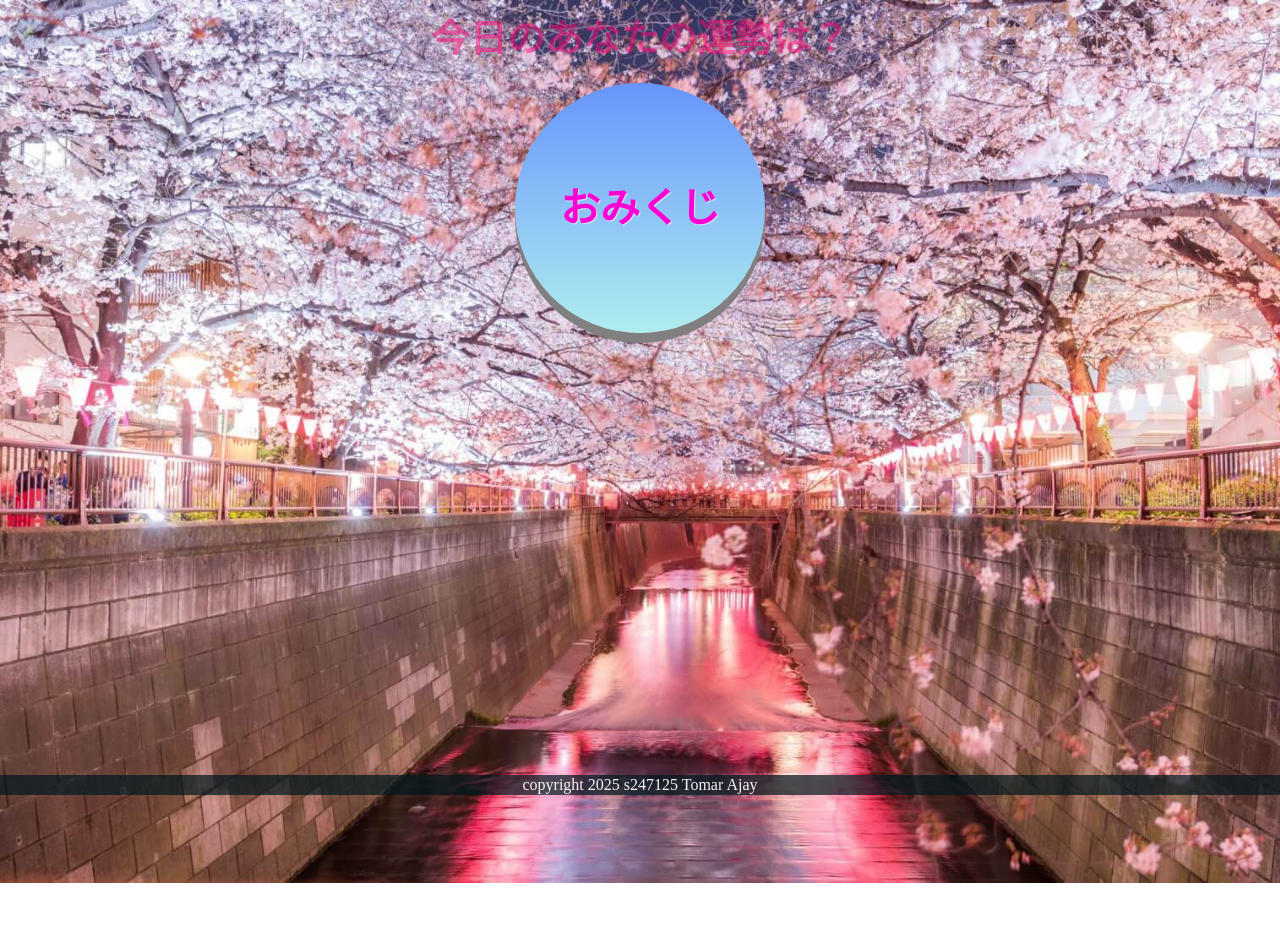
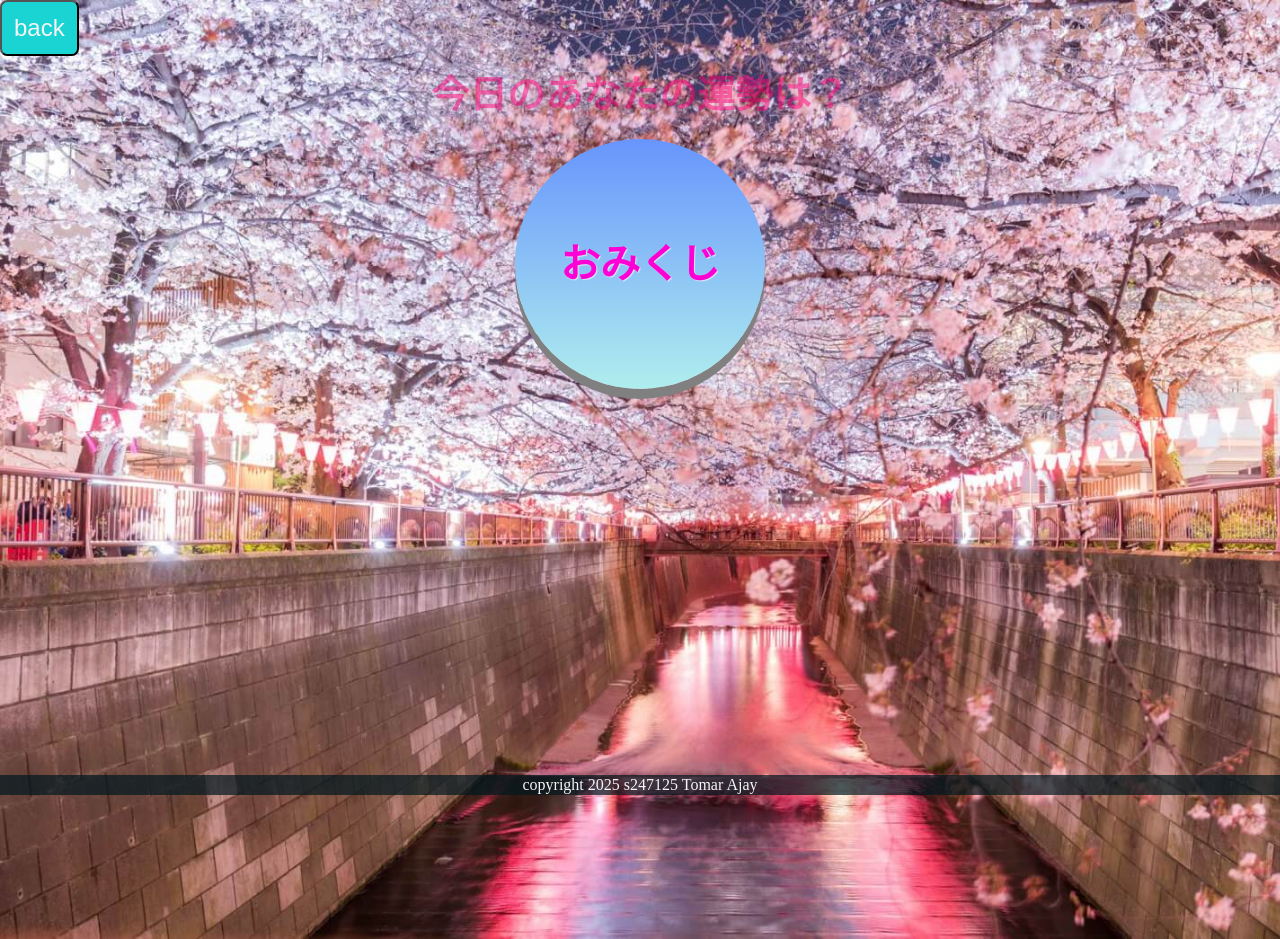
Before and after one commit to tomar0077/mobileapp, a plain HTML site: page 09_omikuji/omikuji.html in a window 1280 px wide. Before the commit the page ends 883 px from the top, so only its background shows below. Drawn offline with nearby package versions, Linux system fonts and the light colour scheme.

Commit message:
Add files via upload

```diff
--- a/02_calculator_v1/css/calculator.css
+++ b/02_calculator_v1/css/calculator.css
@@ -8,14 +8,17 @@ html {
 
 /* 「*」はユニバーサルセレクタ（すべての要素を対象にするセレクタ）でbox-sizing: border-box;を指定 */
 /* この指定（してい）はborderとpaddingをボックスサイズ（widthとheight）の中に含めて算出するので、スタイリングがしやすい*/
-*, *::before, *::after {
+*,
+*::before,
+*::after {
   box-sizing: border-box;
 }
 
 body {
   /* line-height: 1.5; */
   color: rgb(73, 72, 72);
-  font-size: 1.6em; /* 16px */
+  font-size: 1.6em;
+  /* 16px */
   font-family: "Helvetica Neue",
     Arial,
     "Hiragino Kaku Gothic ProN",
@@ -25,6 +28,7 @@ body {
   background: #EEEEEE;
   overflow: hidden;
 }
+
 /*******************************************************/
 /* ヘッダー                                             */
 /*******************************************************/
@@ -33,25 +37,33 @@ h1 {
   color: rgb(26, 212, 212);
   text-align: center;
 }
+
 /*******************************************************/
 /* 計算機全体                                           */
 /*******************************************************/
 .wrapper {
-  position: relative;/*相対位置*/
-  max-width: 100vw;  /*すべての要素をbox-sizing:border-boxとしているので全て含めてmin-width:100vwに*/
-  min-height: 100vh; /*すべての要素をbox-sizing:border-boxとしているので全て含めてmin-height:100vhに*/
+  position: relative;
+  /*相対位置*/
+  max-width: 100vw;
+  /*すべての要素をbox-sizing:border-boxとしているので全て含めてmin-width:100vwに*/
+  min-height: 100vh;
+  /*すべての要素をbox-sizing:border-boxとしているので全て含めてmin-height:100vhに*/
   margin: 0;
   padding: 0;
-  padding-bottom: 23px;/*footer+paddingの高さ*/
+  padding-bottom: 23px;
+  /*footer+paddingの高さ*/
   text-align: center;
 }
 
 .f-container {
   display: flex;
   flex-direction: row;
-  justify-content:center; /*アイテムを上下中央揃えで配置*/
-  align-items: center; /*アイテムを上下中央揃えで配置*/
+  justify-content: center;
+  /*アイテムを上下中央揃えで配置*/
+  align-items: center;
+  /*アイテムを上下中央揃えで配置*/
 }
+
 .f-item {
   margin: 0;
   padding: 0;
@@ -68,7 +80,7 @@ input[type=number] {
   border: solid 0.01em grey;
 }
 
-#calcType  {
+#calcType {
   margin: 0.05em;
   padding: 0;
   width: 3em;
@@ -88,6 +100,7 @@ input[type=number] {
   text-align: center;
   vertical-align: middle;
 }
+
 /* 「＝」をボタンにする */
 /* #btnEqual {
   margin: 0.05em;
@@ -107,7 +120,7 @@ input[type=number] {
   transform: translateY(4px);
 } */
 
-#result  {
+#result {
   margin: 0.05em;
   padding: 0;
   width: 3em;
@@ -116,12 +129,15 @@ input[type=number] {
   text-align: left;
   vertical-align: middle;
 }
+
 /*******************************************************/
 /* フッター                                             */
 /*******************************************************/
-footer> p {
-  position: absolute;/*←絶対位置*/
-  bottom: 15px; /*下に固定*/
+footer>p {
+  position: absolute;
+  /*←絶対位置*/
+  bottom: 15px;
+  /*下に固定*/
   width: 100%;
   margin: 0px;
   padding: 1px;
@@ -131,10 +147,11 @@ footer> p {
   background: rgba(1, 24, 31, 0.7);
 }
 
-.mgn-01{
+.mgn-01 {
   margin-left: 1em;
   margin-right: 1em;
 }
+
 /*******************************************************/
 /* レスポンシブ対応　メディアクエリを使ってCSSを切り替える */
 /* https://www.design-memo.com/coding/css-media-queries */
@@ -142,6 +159,25 @@ footer> p {
 /*******************************************************/
 @media screen and (max-width: 480px) {
   .f-item {
-	font-size:70%;
+    font-size: 70%;
   }
 }
+
+/* fukada add-end */
+/*******************************************************/
+/* class=back                                         */
+/* id=btn99 backボタン                                 */
+/*******************************************************/
+.back {
+  text-align: left;
+}
+
+#btn99 {
+  padding: 0.5em;
+  border-radius: 0.3em;
+  color: whitesmoke;
+  font-size: 1.5em;
+  background: rgb(26, 212, 212);
+  cursor: pointer;
+  /*カーソルをポインターの形（かたち）にする*/
+}
--- a/02_calculator_v2/css/calculator.css
+++ b/02_calculator_v2/css/calculator.css
@@ -8,14 +8,17 @@ html {
 
 /* 「*」はユニバーサルセレクタ（すべての要素を対象にするセレクタ）でbox-sizing: border-box;を指定 */
 /* この指定（してい）はborderとpaddingをボックスサイズ（widthとheight）の中に含めて算出するので、スタイリングがしやすい*/
-*, *::before, *::after {
+*,
+*::before,
+*::after {
   box-sizing: border-box;
 }
 
 body {
   /* line-height: 1.5; */
   color: rgb(73, 72, 72);
-  font-size: 1.6em; /* 16px */
+  font-size: 1.6em;
+  /* 16px */
   font-family: "Helvetica Neue",
     Arial,
     "Hiragino Kaku Gothic ProN",
@@ -25,6 +28,7 @@ body {
   background: #EEEEEE;
   overflow: hidden;
 }
+
 /*******************************************************/
 /* ヘッダー                                             */
 /*******************************************************/
@@ -33,25 +37,33 @@ h1 {
   color: rgb(26, 212, 212);
   text-align: center;
 }
+
 /*******************************************************/
 /* 計算機全体                                           */
 /*******************************************************/
 .wrapper {
-  position: relative;/*相対位置*/
-  max-width: 100vw;  /*すべての要素をbox-sizing:border-boxとしているので全て含めてmin-width:100vwに*/
-  min-height: 100vh; /*すべての要素をbox-sizing:border-boxとしているので全て含めてmin-height:100vhに*/
+  position: relative;
+  /*相対位置*/
+  max-width: 100vw;
+  /*すべての要素をbox-sizing:border-boxとしているので全て含めてmin-width:100vwに*/
+  min-height: 100vh;
+  /*すべての要素をbox-sizing:border-boxとしているので全て含めてmin-height:100vhに*/
   margin: 0;
   padding: 0;
-  padding-bottom: 23px;/*footer+paddingの高さ*/
+  padding-bottom: 23px;
+  /*footer+paddingの高さ*/
   text-align: center;
 }
 
 .f-container {
   display: flex;
   flex-direction: row;
-  justify-content:center; /*アイテムを上下中央揃えで配置*/
-  align-items: center; /*アイテムを上下中央揃えで配置*/
+  justify-content: center;
+  /*アイテムを上下中央揃えで配置*/
+  align-items: center;
+  /*アイテムを上下中央揃えで配置*/
 }
+
 .f-item {
   margin: 0;
   padding: 0;
@@ -68,7 +80,7 @@ input[type=number] {
   border: solid 0.01em grey;
 }
 
-#calcType  {
+#calcType {
   margin: 0.05em;
   padding: 0;
   width: 3em;
@@ -88,6 +100,7 @@ input[type=number] {
   text-align: center;
   vertical-align: middle;
 }
+
 /* 「＝」をボタンにする */
 /* #btnEqual {
   margin: 0.05em;
@@ -107,7 +120,7 @@ input[type=number] {
   transform: translateY(4px);
 } */
 
-#result  {
+#result {
   margin: 0.05em;
   padding: 0;
   width: 3em;
@@ -116,12 +129,15 @@ input[type=number] {
   text-align: left;
   vertical-align: middle;
 }
+
 /*******************************************************/
 /* フッター                                             */
 /*******************************************************/
-footer> p {
-  position: absolute;/*←絶対位置*/
-  bottom: 15px; /*下に固定*/
+footer>p {
+  position: absolute;
+  /*←絶対位置*/
+  bottom: 15px;
+  /*下に固定*/
   width: 100%;
   margin: 0px;
   padding: 1px;
@@ -131,10 +147,11 @@ footer> p {
   background: rgba(1, 24, 31, 0.7);
 }
 
-.mgn-01{
+.mgn-01 {
   margin-left: 1em;
   margin-right: 1em;
 }
+
 /*******************************************************/
 /* レスポンシブ対応　メディアクエリを使ってCSSを切り替える */
 /* https://www.design-memo.com/coding/css-media-queries */
@@ -142,6 +159,25 @@ footer> p {
 /*******************************************************/
 @media screen and (max-width: 480px) {
   .f-item {
-	font-size:70%;
+    font-size: 70%;
   }
 }
+
+/* fukada add-end */
+/*******************************************************/
+/* class=back                                         */
+/* id=btn99 backボタン                                 */
+/*******************************************************/
+.back {
+  text-align: left;
+}
+
+#btn99 {
+  padding: 0.5em;
+  border-radius: 0.3em;
+  color: whitesmoke;
+  font-size: 1.5em;
+  background: rgb(26, 212, 212);
+  cursor: pointer;
+  /*カーソルをポインターの形（かたち）にする*/
+}
--- a/02_calculator_v3/css/calculator.css
+++ b/02_calculator_v3/css/calculator.css
@@ -162,3 +162,22 @@ footer>p {
     font-size: 70%;
   }
 }
+
+/* fukada add-end */
+/*******************************************************/
+/* class=back                                         */
+/* id=btn99 backボタン                                 */
+/*******************************************************/
+.back {
+  text-align: left;
+}
+
+#btn99 {
+  padding: 0.5em;
+  border-radius: 0.3em;
+  color: whitesmoke;
+  font-size: 1.5em;
+  background: rgb(26, 212, 212);
+  cursor: pointer;
+  /*カーソルをポインターの形（かたち）にする*/
+}
--- a/09_omikuji/css/omikuji.css
+++ b/09_omikuji/css/omikuji.css
@@ -36,13 +36,13 @@ p {
 
 header {
     margin-top: 8px;
-    color:rgba(253, 4, 120, 0.5);
+    color: rgba(253, 4, 120, 0.5);
     font-size: 38px;
     font-weight: bold;
     text-align: center;
 }
 
-.wrapper{
+.wrapper {
     position: relative;
     max-width: 100vw;
     min-height: 100vh;
@@ -51,6 +51,7 @@ header {
     padding-bottom: 23px;
     text-align: center;
 }
+
 #btn1 {
     position: relative;
     margin: 20px auto;
@@ -63,14 +64,15 @@ header {
     font-size: 40px;
     text-align: center;
     text-shadow: 1px 1px 1px rgba(255, 255, 255, 0.65);
-    background: linear-gradient(#6795fd 0%, #afeeee  100%);
+    background: linear-gradient(#6795fd 0%, #afeeee 100%);
     box-shadow: 0 10px 0 grey;
     justify-content: center;
     cursor: pointer;
     user-select: none;
 }
+
 #btn1:hover {
-    background: linear-gradient( #da70d6 0%, pink 100%);
+    background: linear-gradient(#da70d6 0%, pink 100%);
 }
 
 #btn1:active {
@@ -80,7 +82,7 @@ header {
     box-shadow: 0 5px 0 grey;
 }
 
-footer> p {
+footer>p {
     position: absolute;
     bottom: 5px;
     width: 100%;
@@ -91,7 +93,8 @@ footer> p {
     text-align: center;
     background: rgba(1, 24, 31, 0.7)
 }
-.shutter{
+
+.shutter {
     position: fixed;
     top: 0;
     left: 0;
@@ -103,7 +106,8 @@ footer> p {
     background-color: #1e1e1e;
     animation: byeshutter 2.5s forwards;
 }
-.shutter::before{
+
+.shutter::before {
     content: 'Hello! こんにちは';
     position: absolute;
     top: 0;
@@ -114,44 +118,71 @@ footer> p {
     background-color: #fff;
     animation: shutteropen 2.5s forwards;
 }
+
 @keyframes byeshutter {
-    70%{
+    70% {
         opacity: 1;
     }
-    100%  {
+
+    100% {
         opacity: 0;
         display: none;
         z-index: 1;
     }
 }
+
 @keyframes shutteropen {
-    0%{
+    0% {
         width: 0;
         height: 0.05em;
     }
-    50%{
+
+    50% {
         width: 100%;
         height: 0.05em;
     }
-    90%{
+
+    90% {
         width: 100%;
         height: 100%;
     }
-    100%{
+
+    100% {
         width: 100%;
         height: 100%;
     }
 
 }
+
 /* media query */
 @media screen and (max-width: 480px) {
-    body{
+    body {
         background-position: 75% 0%;
         background-size: auto 1000px;
     }
+
     header {
         color: aqua;
         font-size: 32px;
     }
 
 }
+
+/* fukada add-end */
+/*******************************************************/
+/* class=back                                         */
+/* id=btn99 backボタン                                 */
+/*******************************************************/
+.back {
+    text-align: left;
+}
+
+#btn99 {
+    padding: 0.5em;
+    border-radius: 0.3em;
+    color: whitesmoke;
+    font-size: 1.5em;
+    background: rgb(26, 212, 212);
+    cursor: pointer;
+    /*カーソルをポインターの形（かたち）にする*/
+}
--- a/09_omikuji/omikuji.html
+++ b/09_omikuji/omikuji.html
@@ -12,6 +12,9 @@
 <body>
    <!-- オープニングシャッターアニメーション　-->
    <div class="shutter opening"></div>
+   <div class="back">
+      <button id="btn99" class="btn" type="button" onclick="history.back()">back</button>
+   </div>
    <header>今日のあなたの運勢は？</header>
    <div class="wrapper" title="大吉だといいね~">
       <p id="btn1">おみくじ</p>
```
Lines whose indentation alone changed are shown as unchanged.
